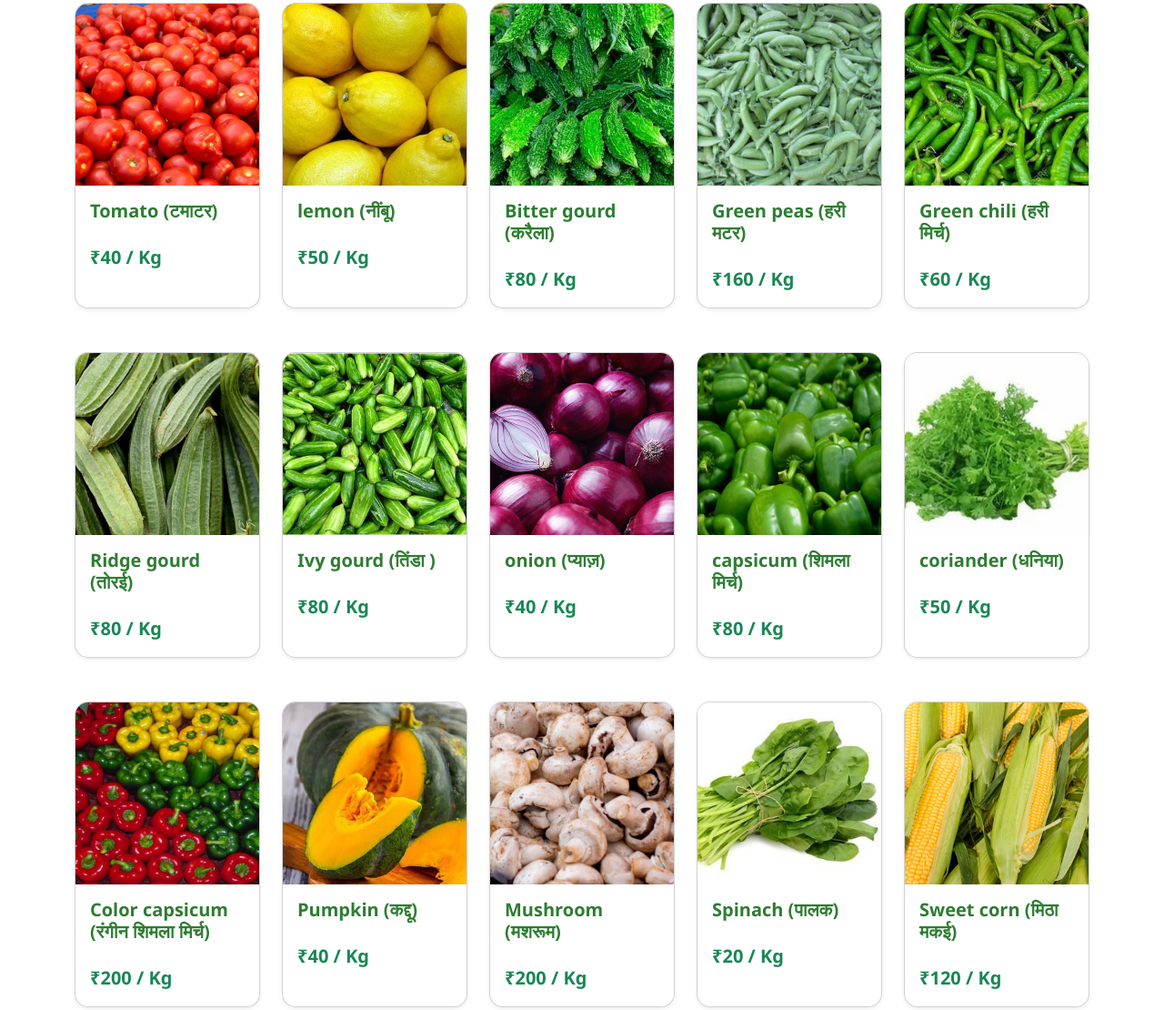
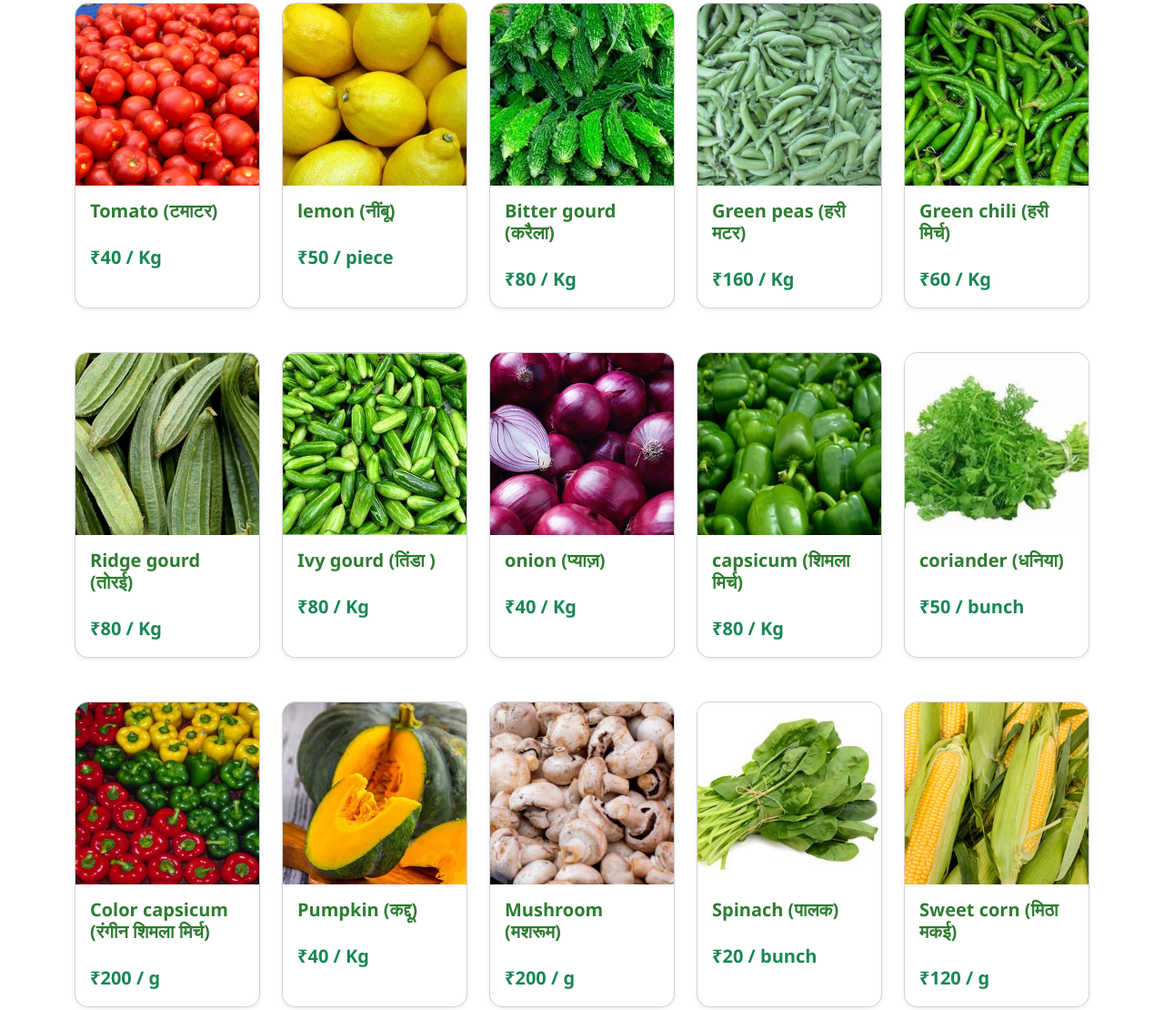
Before and after one commit to Rakhi-tech-art/Fresh-veggies, a plain HTML site: page products.html in a window 1280 px wide. Shown: the part 1393-2503 px from the top of the page at 91% size. Drawn offline with nearby package versions, Linux system fonts and the light colour scheme.

Commit message:
Resolved merge conflicts

```diff
--- a/products.html
+++ b/products.html
@@ -185,7 +185,7 @@
   <div class="card product-card h-100 shadow-sm">
     <img src="images/beatroot.jpg" class="card-img-top" alt="Organic Carrots" />
     <div class="card-body d-flex flex-column">
-      <h5 class="card-title">Beatroot (चुकंदर) </h5>
+      <h5 class="card-title">Beetroot (चुकंदर) </h5>
       <div class="d-flex justify-content-between align-items-center mt-3">
         <span id="Beetroot" class="text-success fw-bold fs-5"></span>
       </div>
@@ -775,9 +775,26 @@
             .then(res => res.json())
             .then(defaultPrices => {
                 const prices = JSON.parse(localStorage.getItem("vegPrices")) || defaultPrices;
+
+                const gramItems = ["Mushroom", "Broccoli", "Color_capsicum", "Iceberg", "Sweet_corn"];
+                const bunchItems = ["coriander", "Spinach", "Onion_leaves","Fenugreek_leaves"];
+                const pieceItems = ["lemon"];
+
                 for (const item in prices) {
                     const el = document.getElementById(item);
-                    if (el) el.innerText = "₹" + prices[item] + " / Kg";
+                    if (el) {
+                        let unit = " / Kg";  // Default
+
+                        if (gramItems.includes(item)) {
+                            unit = " / g";
+                        } else if (bunchItems.includes(item)) {
+                            unit = " / bunch";
+                        } else if (pieceItems.includes(item)) {
+                            unit = " / piece";
+                        }
+
+                        el.innerText = "₹" + prices[item] + unit;
+                    }
                 }
             });
     });
@@ -785,6 +802,7 @@
 
 
 
+
   <script src="https://cdn.jsdelivr.net/npm/bootstrap@5.3.0/dist/js/bootstrap.bundle.min.js"></script>
 </body>
 </html>
```
Also changed, not shown: 1 other file.
